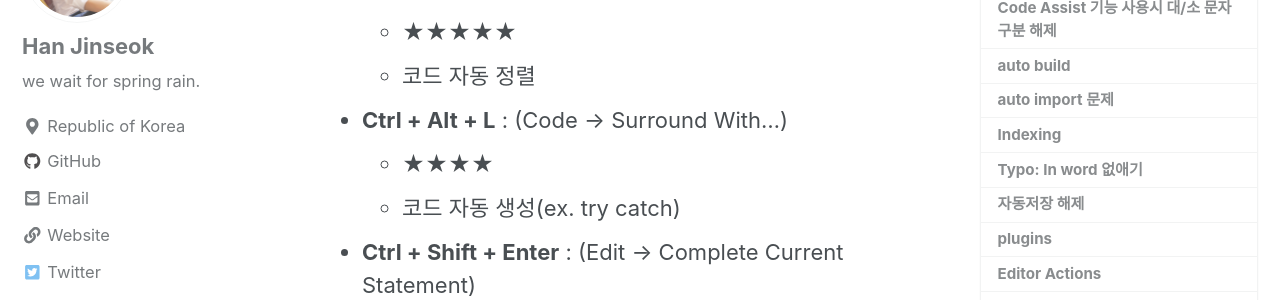
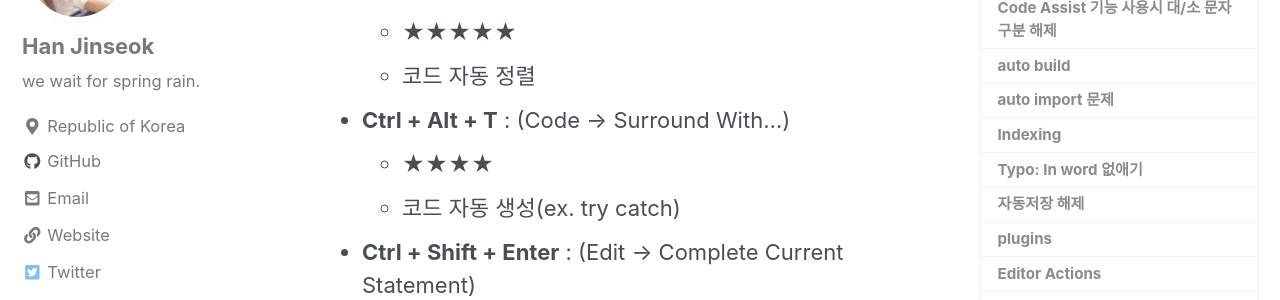
Before and after one commit to moregorenine/moregorenine.github.io, a Jekyll site: the page built from _posts/intellij/2019-11-28-intellij-keymap.md, in a window 1280 px wide and 900 px high, scrolled down 3641 px. Shown: the part 153-453 px from the top of the window. Built offline with Jekyll 4.4.1, drawn with Linux system fonts in a browser that asks for light colours; nearby versions of some CDN libraries; comment, search, counter and statistics services are not loaded; a style sheet for code colours, icons or effects is not loaded.

```diff
--- a/_posts/intellij/2019-11-28-intellij-keymap.md
+++ b/_posts/intellij/2019-11-28-intellij-keymap.md
@@ -73,7 +73,7 @@ intellij 가 종종 하단부에 Indexing 작업을 하는게 보일 것이다.
 - **Ctrl + Alt + L** : (Code → Reformat Code)
   - ★★★★★
   - 코드 자동 정렬
-- **Ctrl + Alt + L** : (Code → Surround With...)
+- **Ctrl + Alt + T** : (Code → Surround With...)
   - ★★★★
   - 코드 자동 생성(ex. try catch)
 - **Ctrl + Shift + Enter** : (Edit → Complete Current Statement)
```
